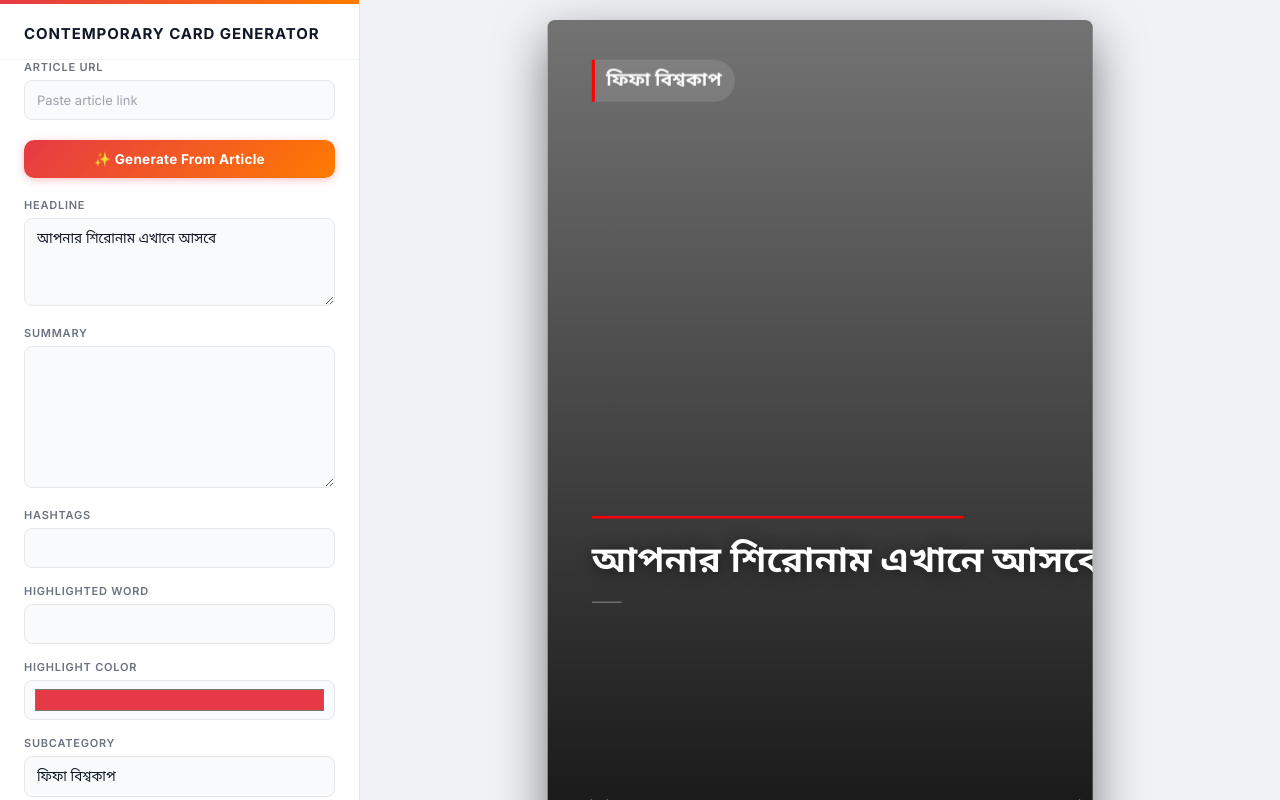
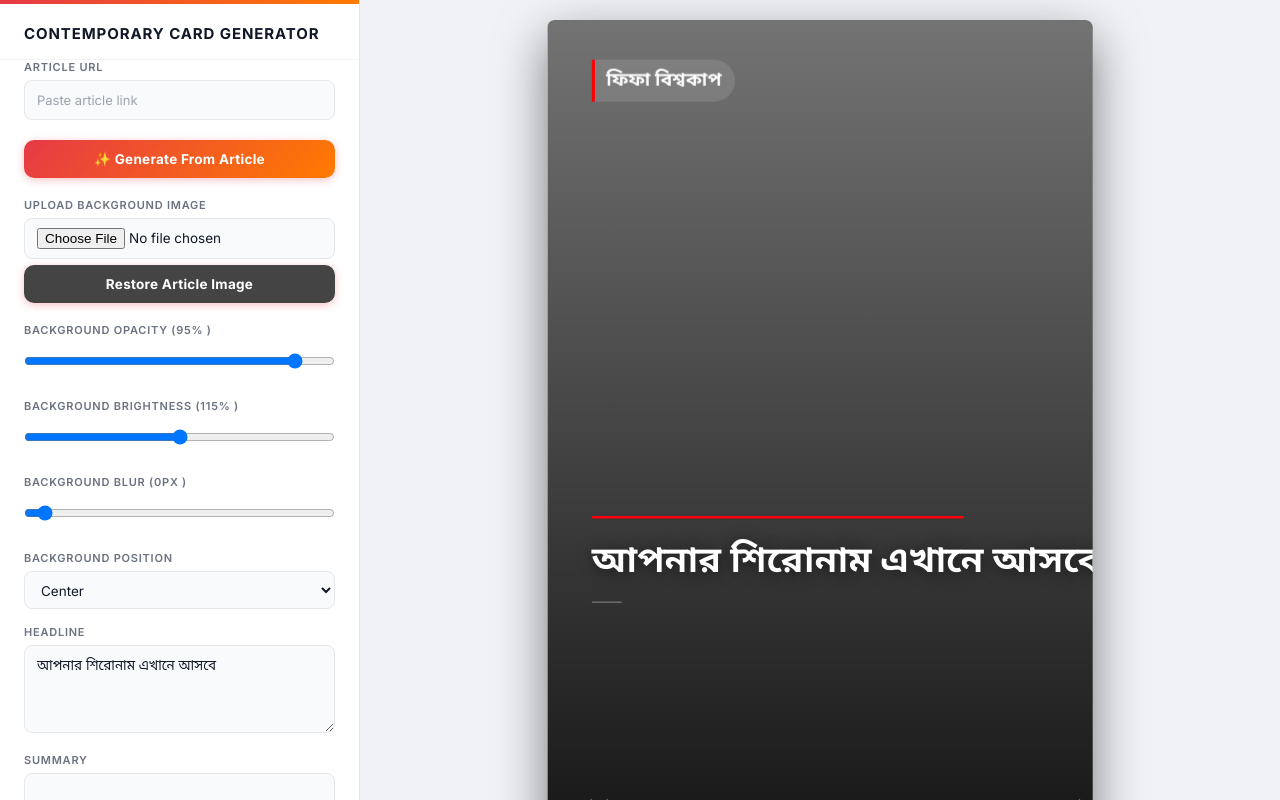
Before and after one commit to Sumaiya-Tabassum42/manual_temp, a React (Vite) app: page / in a window 1280 px wide. Built offline with nearby package versions, Linux system fonts and the light colour scheme; grey boxes are pictures that could not be loaded.

Commit message:
Update Editor.jsx

```diff
--- a/src/components/Editor.jsx
+++ b/src/components/Editor.jsx
@@ -1,15 +1,12 @@
 import { generateCard } from "../services/api";
 import { useState } from "react";
-
 
 export default function Editor({
   state,
   setState
 }) {
 
-
   const [loading, setLoading] = useState(false);
-
 
   const update = (key, value) => {
 
@@ -21,35 +18,84 @@ export default function Editor({
   };
 
 
+
+  // ===========================
+  // Upload Custom Background
+  // ===========================
+
+  function handleBackgroundUpload(e) {
+
+    const file = e.target.files[0];
+
+    if (!file) return;
+
+    const reader = new FileReader();
+
+    reader.onload = () => {
+
+      update(
+        "background",
+        reader.result
+      );
+
+    };
+
+    reader.readAsDataURL(file);
+
+  }
+
+
+
+  // ===========================
+  // Restore Original Article Image
+  // ===========================
+
+  function restoreArticleBackground() {
+
+    if (state.articleBackground) {
+
+      update(
+        "background",
+        state.articleBackground
+      );
+
+    }
+
+  }
+
+
+
+  // ===========================
+  // Generate Card
+  // ===========================
+
   async function handleGenerate() {
 
     try {
 
       if (!state.articleUrl) {
+
         alert("Please enter article URL");
+
         return;
+
       }
 
-
       setLoading(true);
-
 
       console.log(
         "Sending article URL:",
         state.articleUrl
       );
 
-
       const data = await generateCard(
         state.articleUrl
       );
 
-
       console.log(
-        "n8n response:",
+        "Backend response:",
         data
       );
-
 
       setState(prev => ({
 
@@ -58,47 +104,42 @@ export default function Editor({
         headline:
           data.headline || prev.headline,
 
-
         summary:
           data.summary || prev.summary,
-
 
         hashtags:
           data.hashtags
             ? data.hashtags
                 .map(tag =>
-        tag.startsWith("#") ? tag : `#${tag}`
+                  tag.startsWith("#")
+                    ? tag
+                    : `#${tag}`
                 )
                 .join(", ")
             : prev.hashtags,
 
-
         background:
           data.image_url || prev.background,
 
+        // Save original article image
+        articleBackground:
+          data.image_url || prev.articleBackground,
 
         source:
           data.source || prev.source,
-
 
         date:
           data.date || prev.date
 
       }));
 
-
     }
 
     catch(err) {
 
-      console.error(
-        "Generation error:",
-        err
-      );
+      console.error(err);
 
-      alert(
-        "Generation failed"
-      );
+      alert("Generation failed");
 
     }
 
@@ -111,17 +152,13 @@ data.date || prev.date
   }
 
 
-
 return (
 
 <div className="editor">
 
-
 <h2 className="panel-title">
 Contemporary Card Generator
 </h2>
-
-
 
 <div className="group">
 
@@ -129,33 +166,22 @@ Contemporary Card Generator
 Article URL
 </label>
 
-
 <input
-
 value={state.articleUrl || ""}
-
 onChange={(e)=>
 update(
 "articleUrl",
 e.target.value
 )}
-
 placeholder="Paste article link"
-
 />
 
 </div>
 
-
-
 <button
-
 className="generate-btn"
-
 onClick={handleGenerate}
-
 disabled={loading}
-
 >
 
 {
@@ -169,6 +195,154 @@ loading
 </button>
 
 
+{/* ========================= */}
+{/* BACKGROUND CONTROLS */}
+{/* ========================= */}
+
+<div className="group">
+
+<label>
+Upload Background Image
+</label>
+
+<input
+type="file"
+accept="image/*"
+onChange={handleBackgroundUpload}
+/>
+
+</div>
+
+
+<button
+className="generate-btn"
+type="button"
+onClick={restoreArticleBackground}
+style={{
+marginTop:-10,
+marginBottom:20,
+background:"#444"
+}}
+>
+
+Restore Article Image
+
+</button>
+
+
+<div className="group">
+
+<label>
+
+Background Opacity
+
+(
+{Math.round(state.backgroundOpacity*100)}%
+)
+
+</label>
+
+<input
+type="range"
+min="0.30"
+max="1"
+step="0.05"
+value={state.backgroundOpacity}
+onChange={(e)=>
+update(
+"backgroundOpacity",
+Number(e.target.value)
+)}
+/>
+
+</div>
+
+
+<div className="group">
+
+<label>
+
+Background Brightness
+
+(
+{Math.round(state.backgroundBrightness*100)}%
+)
+
+</label>
+
+<input
+type="range"
+min="0.70"
+max="1.60"
+step="0.05"
+value={state.backgroundBrightness}
+onChange={(e)=>
+update(
+"backgroundBrightness",
+Number(e.target.value)
+)}
+/>
+
+</div>
+
+
+<div className="group">
+
+<label>
+
+Background Blur
+
+(
+{state.backgroundBlur}px
+)
+
+</label>
+
+<input
+type="range"
+min="0"
+max="10"
+step="1"
+value={state.backgroundBlur}
+onChange={(e)=>
+update(
+"backgroundBlur",
+Number(e.target.value)
+)}
+/>
+
+</div>
+
+
+<div className="group">
+
+<label>
+
+Background Position
+
+</label>
+
+<select
+
+value={state.backgroundPosition}
+
+onChange={(e)=>
+update(
+"backgroundPosition",
+e.target.value
+)}
+
+>
+
+<option value="center">Center</option>
+<option value="top">Top</option>
+<option value="bottom">Bottom</option>
+<option value="left">Left</option>
+<option value="right">Right</option>
+
+</select>
+
+</div>
 
 
 
@@ -178,17 +352,13 @@ loading
 Headline
 </label>
 
-
 <textarea
-
 value={state.headline || ""}
-
 onChange={(e)=>
 update(
 "headline",
 e.target.value
 )}
-
 />
 
 </div>
@@ -201,20 +371,17 @@ Summary
 </label>
 
 <textarea
-
 value={state.summary}
-
 onChange={(e)=>
 update(
 "summary",
 e.target.value
 )}
-
 rows="6"
-
 />
 
 </div>
+
 
 <div className="group">
 
@@ -223,15 +390,12 @@ Hashtags
 </label>
 
 <input
-
 value={state.hashtags}
-
 onChange={(e)=>
 update(
 "hashtags",
 e.target.value
 )}
-
 />
 
 </div>
@@ -243,23 +407,16 @@ e.target.value
 Highlighted Word
 </label>
 
-
 <input
-
 value={state.highlightWord || ""}
-
 onChange={(e)=>
 update(
 "highlightWord",
 e.target.value
 )}
-
 />
 
 </div>
-
-
-
 
 
 <div className="group">
@@ -268,25 +425,17 @@ e.target.value
 Highlight Color
 </label>
 
-
 <input
-
 type="color"
-
 value={state.highlightColor || "#ff0000"}
-
 onChange={(e)=>
 update(
 "highlightColor",
 e.target.value
 )}
-
 />
 
 </div>
-
-
-
 
 
 <div className="group">
@@ -295,23 +444,16 @@ e.target.value
 Subcategory
 </label>
 
-
 <input
-
 value={state.subcategory || ""}
-
 onChange={(e)=>
 update(
 "subcategory",
 e.target.value
 )}
-
 />
 
 </div>
-
-
-
 
 
 <div className="group">
@@ -320,21 +462,16 @@ e.target.value
 Source
 </label>
 
-
 <input
-
 value={state.source || ""}
-
 onChange={(e)=>
 update(
 "source",
 e.target.value
 )}
-
 />
 
 </div>
-
 
 </div>
 
```
Lines whose indentation alone changed are shown as unchanged.
